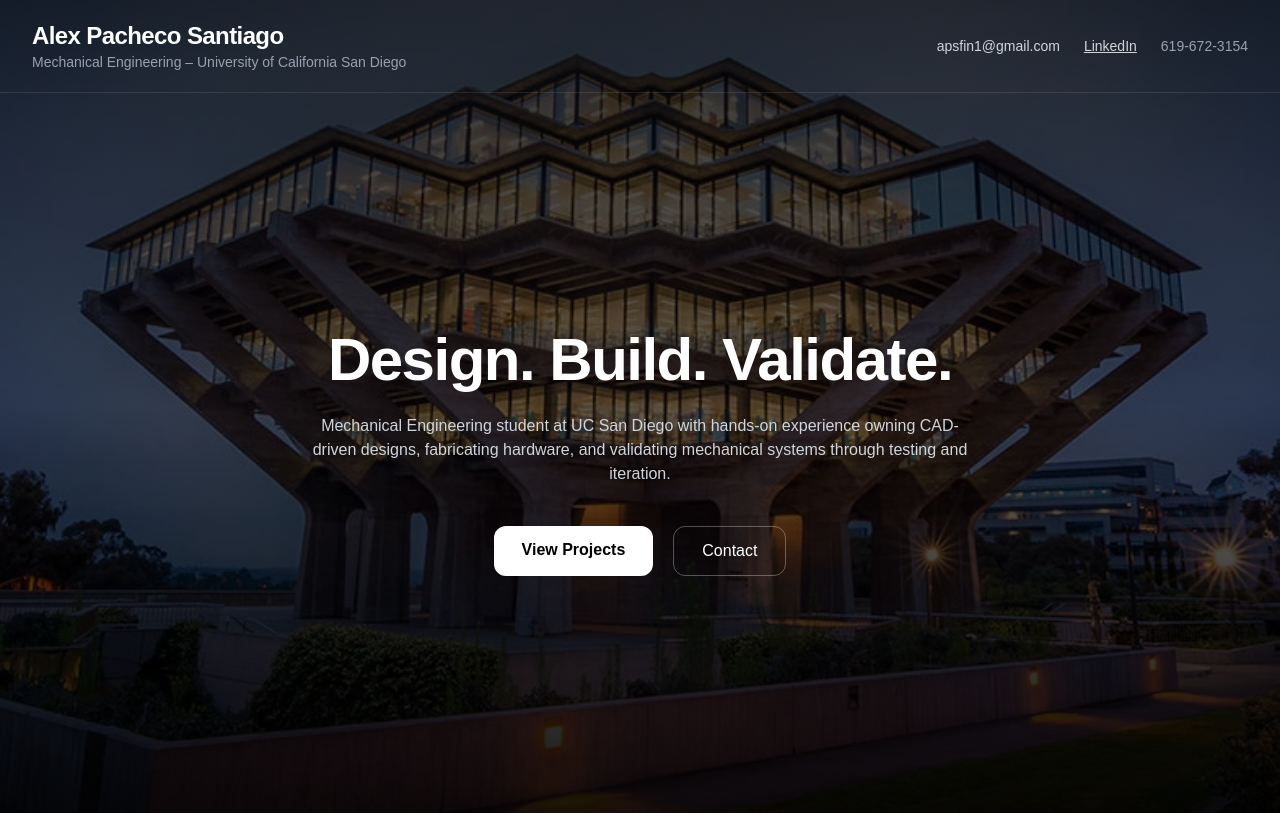
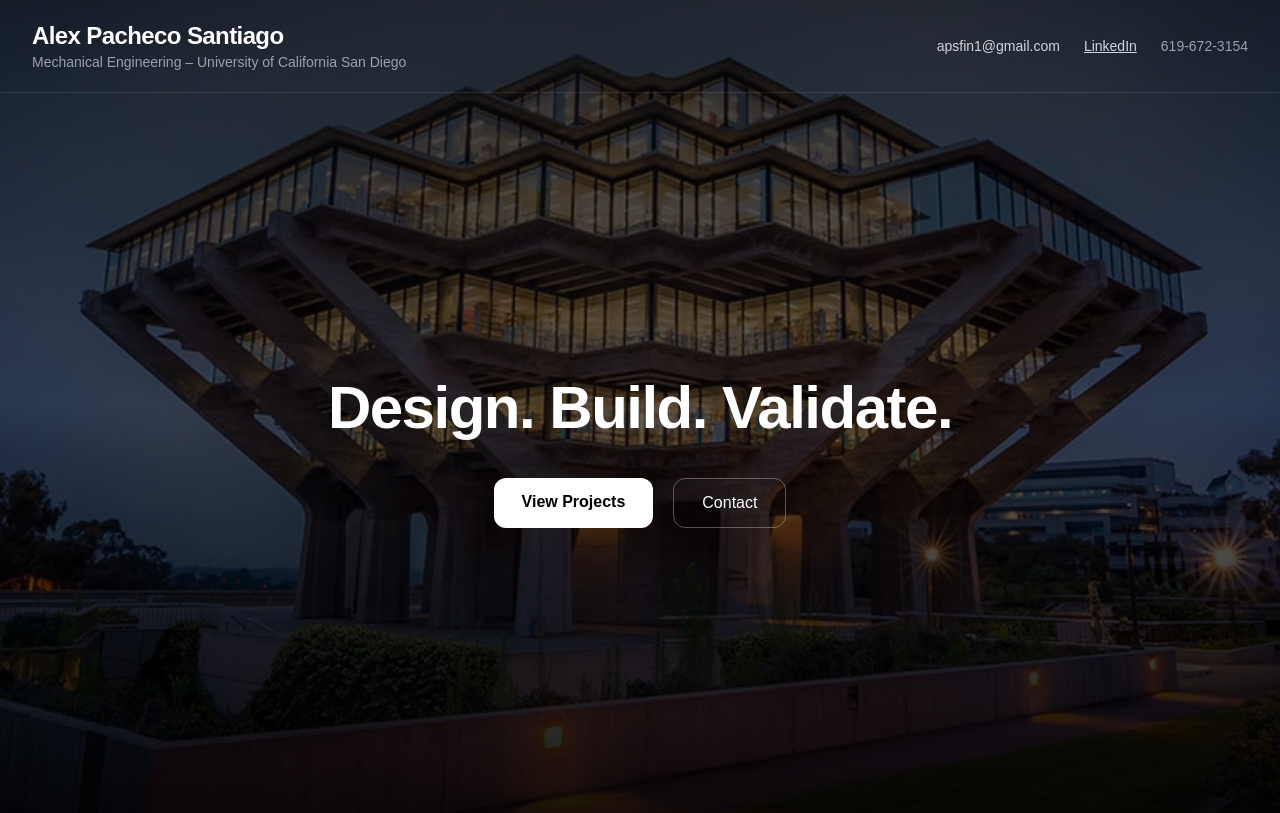
Before and after one commit to manimhungry/Alex-Portfolio, a Next.js app: page / in a window 1280 px wide. Built offline with nearby package versions, Linux system fonts and the light colour scheme.

Commit message:
Add projects page and refine homepage styling

```diff
--- a/app/page.tsx
+++ b/app/page.tsx
@@ -52,12 +52,6 @@ export default function Home() {
             Design. Build. Validate.
           </h2>
 
-          <p className="mt-6 max-w-2xl text-gray-300">
-            Mechanical Engineering student at UC San Diego with hands-on experience
-            owning CAD-driven designs, fabricating hardware, and validating
-            mechanical systems through testing and iteration.
-          </p>
-
           <div className="mt-10 flex gap-5">
             <a
               href="/projects"
```
